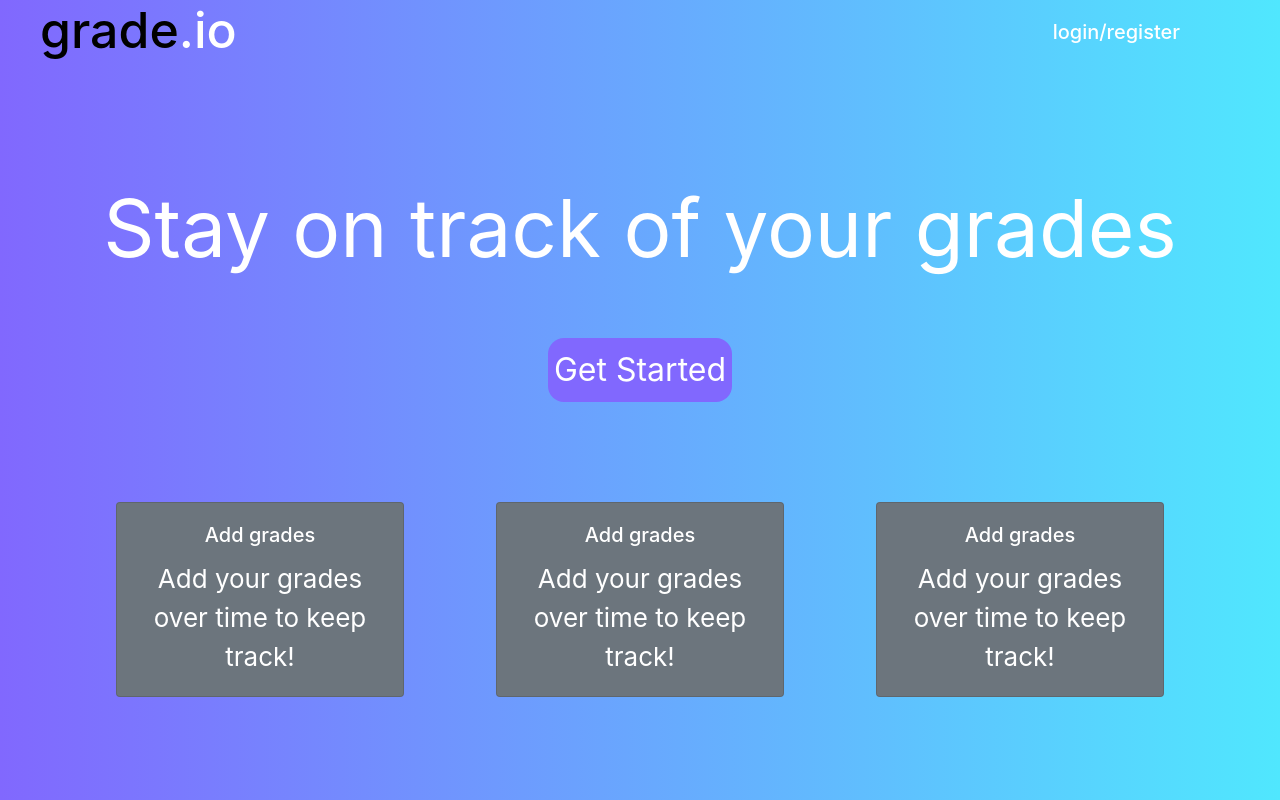
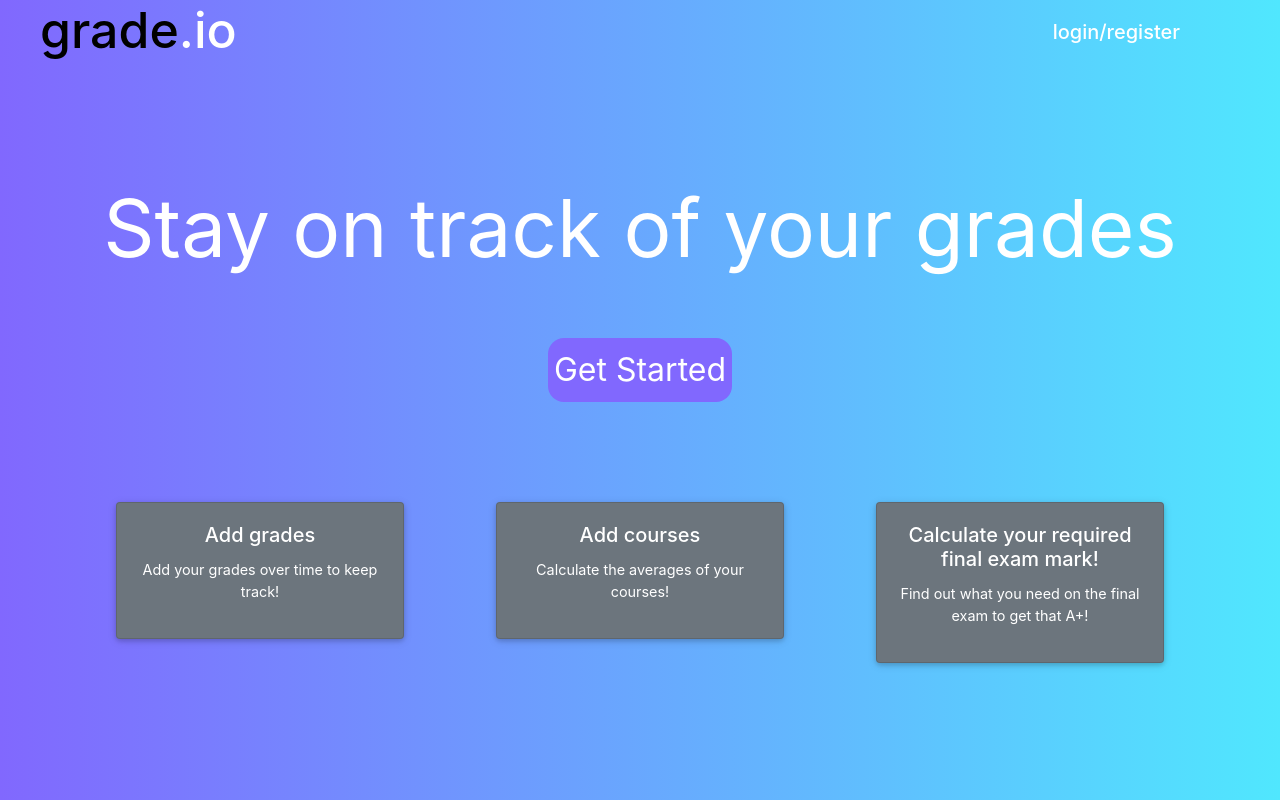
Before and after one commit to imphungky/grade-calc, a React (Create React App) app: page / in a window 1280 px wide. Built offline with nearby package versions, Linux system fonts and the light colour scheme.

Commit message:
Added animation to landing page

```diff
--- a/src/App.js
+++ b/src/App.js
@@ -2,6 +2,7 @@ import React from "react";
 import { BrowserRouter as Router, Switch, Route } from "react-router-dom";
 import Calc from "./components/Calc/Calc.js";
 import Landing from "./components/Landing-Page/Landing.js";
+import "mdbreact/dist/css/mdb.css";
 
 function App() {
   return (
--- a/src/components/Box/Box.css
+++ b/src/components/Box/Box.css
@@ -3,7 +3,7 @@
   height: 20vh;
   font-size: 40px;
   width: 70vw;
-    border:none;
+  border: none;
 }
 
 .card-style {
@@ -21,3 +21,7 @@
 .card-title {
   font-size: 36px;
 }
+
+.blurb {
+  color: white;
+}
--- a/src/components/Box/Box.js
+++ b/src/components/Box/Box.js
@@ -1,5 +1,7 @@
 import React, { Component } from "react";
 import { Card } from "react-bootstrap";
+import { MDBAnimation } from "mdbreact";
+import "./Box.css";
 
 class Box extends Component {
   constructor(props) {
@@ -12,12 +14,16 @@ class Box extends Component {
 
   render() {
     return (
-      <Card bg="secondary" text="white" style={{ width: "18rem" }}>
-        <Card.Body>
-          <Card.Title>{this.state.title}</Card.Title>
-          <Card.Text>{this.state.blurb}</Card.Text>
-        </Card.Body>
-      </Card>
+      <MDBAnimation type="fadeIn" delay="2.5s" duration="1s">
+        <Card bg="secondary" text="white" style={{ width: "18rem" }}>
+          <Card.Body>
+            <Card.Title>{this.state.title}</Card.Title>
+            <Card.Text>
+              <p className="blurb">{this.state.blurb}</p>
+            </Card.Text>
+          </Card.Body>
+        </Card>
+      </MDBAnimation>
     );
   }
 }
--- a/src/components/Box/Boxes.js
+++ b/src/components/Box/Boxes.js
@@ -19,14 +19,14 @@ class Boxes extends Component {
           </Col>
           <Col>
             <Box
-              title={"Add grades"}
-              blurb={"Add your grades over time to keep track!"}
+              title={"Add courses"}
+              blurb={"Calculate the averages of your courses!"}
             />
           </Col>
           <Col>
             <Box
-              title={"Add grades"}
-              blurb={"Add your grades over time to keep track!"}
+              title={"Calculate your required final exam mark!"}
+              blurb={"Find out what you need on the final exam to get that A+!"}
             />
           </Col>
         </Row>
```
Lines whose indentation alone changed are shown as unchanged.
